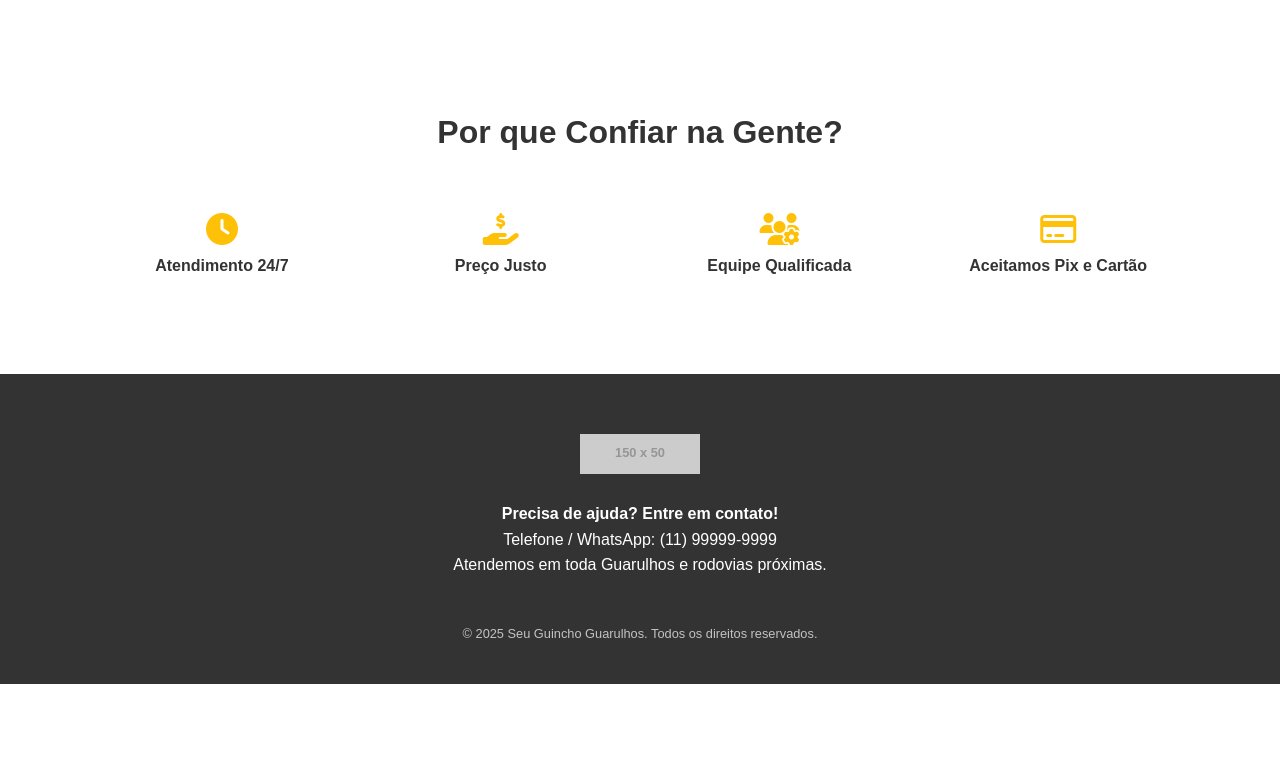
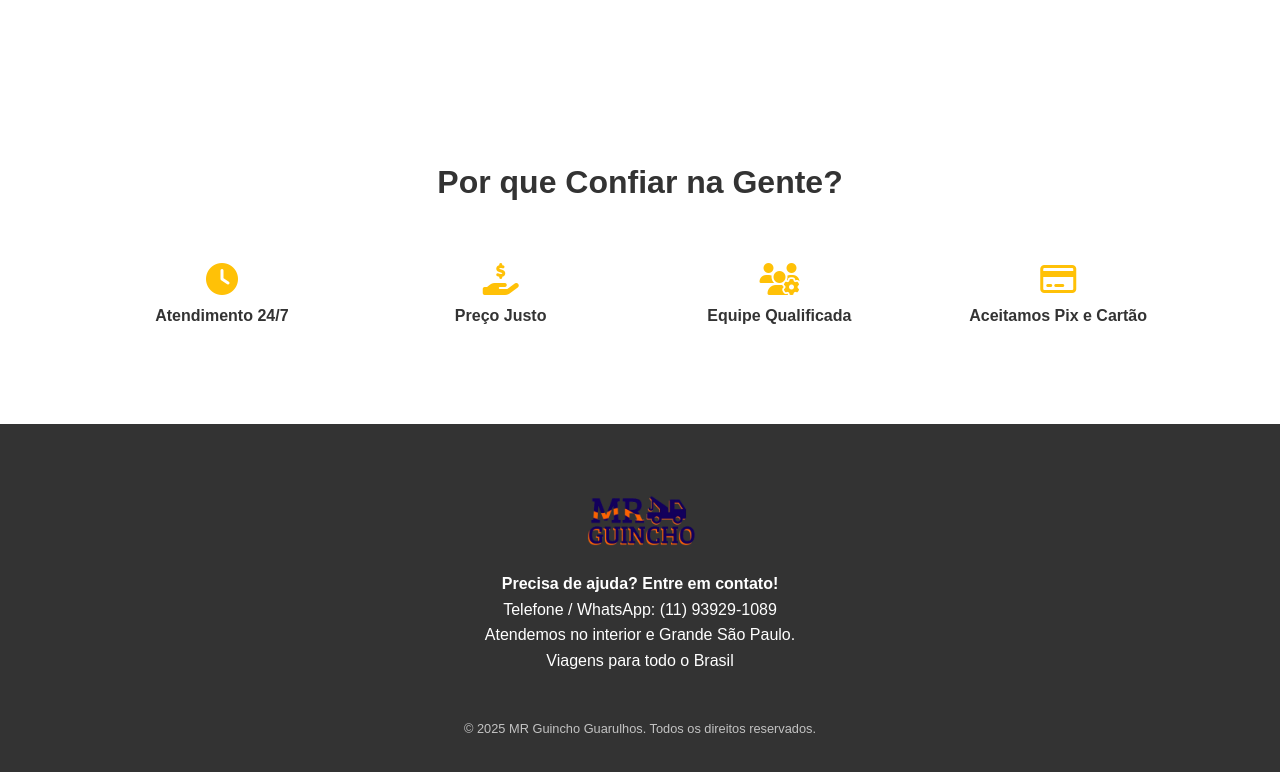
Before and after one commit to maria-rodrigues42/MrGuincho, a plain HTML site: page index.html in a window 1280 px wide. Shown: the part 872-1644 px from the top of the page. Before the commit the page ends 1556 px from the top, so only its background shows below. Drawn offline with Linux system fonts and the light colour scheme; placeholder pictures from the web are drawn by us.

Commit message:
teste logo

```diff
--- a/index.html
+++ b/index.html
@@ -35,7 +35,7 @@
                         <i class="fab fa-whatsapp"></i> Chamar no WhatsApp
 
                     </a>
-                    <a href="tel:+5511999999999" class="btn btn-phone">
+                    <a href="tel:+5511939291089" class="btn btn-phone">
                         <i class="fas fa-phone"></i> Ligar Agora
                     </a>
                 </div>
@@ -70,13 +70,14 @@
     <footer id="contato" class="main-footer">
         <div class="container">
             <div class="logo">
-                <img src="https://via.placeholder.com/150x50.png?text=SUA+LOGO" alt="Logo da Sua Empresa de Guincho">
+                <img src="images/logo.png" alt="MR Guincho">
             </div>
             <p><strong>Precisa de ajuda? Entre em contato!</strong></p>
-            <p>Telefone / WhatsApp: (11) 99999-9999</p>
-            <p>Atendemos em toda Guarulhos e rodovias próximas.</p>
+            <p>Telefone / WhatsApp: (11) 93929-1089</p>
+            <p>Atendemos no interior e Grande São Paulo.</p>
+            <p>Viagens para todo o Brasil</p>
             <br>
-            <p class="copyright">© 2025 Seu Guincho Guarulhos. Todos os direitos reservados.</p>
+            <p class="copyright">© 2025 MR Guincho Guarulhos. Todos os direitos reservados.</p>
         </div>
     </footer>
 
--- a/style/style.css
+++ b/style/style.css
@@ -1,8 +1,8 @@
-/* --- Estilos Gerais e Mobile First --- */
+
 :root {
-    --cor-primaria: #007bff; /* Azul */
-    --cor-secundaria: #ffc107; /* Amarelo */
-    --cor-whatsapp: #25d366; /* Verde */
+    --cor-primaria: #007bff;
+    --cor-secundaria: #ffc107;
+    --cor-whatsapp: #25d366;
     --cor-texto: #333;
     --cor-fundo: #f4f4f4;
 }
@@ -29,7 +29,6 @@ body {
 /* --- Header --- */
 .main-header {
     background: #fff;
-    padding: 10px 0;
     border-bottom: 1px solid #ddd;
     position: sticky;
     top: 0;
@@ -43,7 +42,8 @@ body {
 }
 
 .main-header .logo img {
-    height: 3rem;
+    width: 15vw;
+
 }
 
 .main-nav {
@@ -169,8 +169,7 @@ section h2 {
     padding: 40px 0 20px 0;
 }
 .main-footer .logo img {
-    height: 40px;
-    margin-bottom: 20px;
+    height: 5rem;
 }
 .main-footer .copyright {
     font-size: 0.8rem;
```
